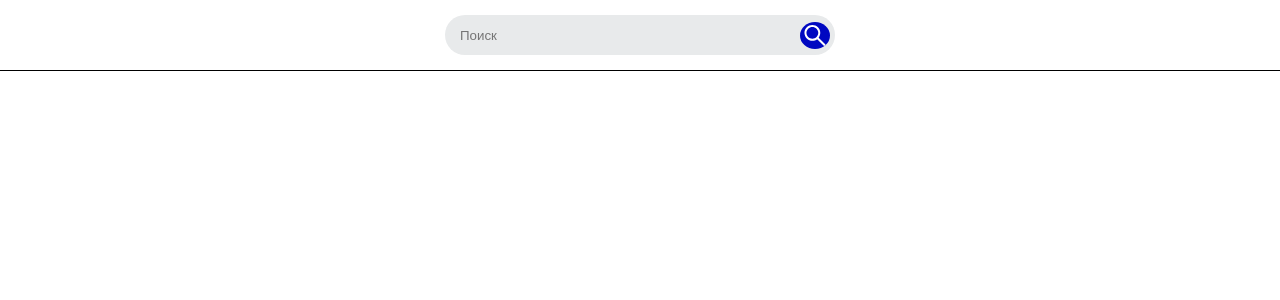
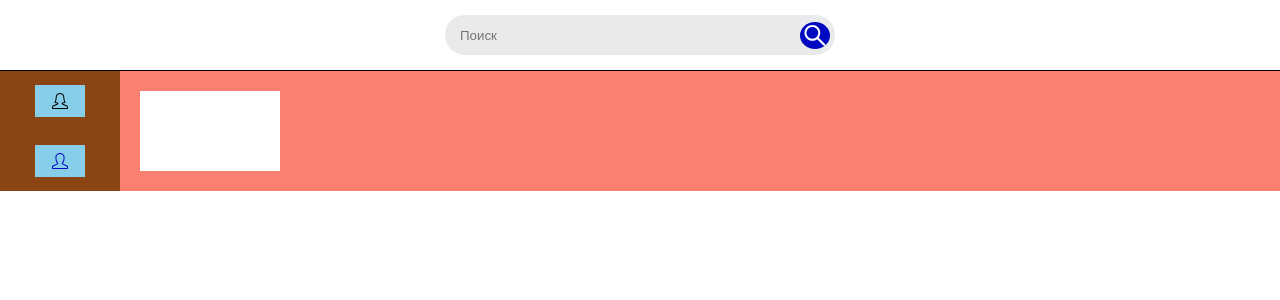
Before and after one commit to MargarTakvoryan/BeeonCode-Finel-Project, a React (Create React App) app: page /man in a window 1280 px wide. Before the commit this address had no page. Shown: the top 300 px of the page. Built offline with nearby package versions, Linux system fonts and the light colour scheme.

Commit message:
I add Gender Component styles and solve pathname problem

```diff
--- a/src/App.jsx
+++ b/src/App.jsx
@@ -12,9 +12,9 @@ function App() {
     <div className="App">
       <Search />
       <Routes>
-        <Route element={<Gender />} path={'/'}>
-          <Route index element={<Man />} />
+        <Route element={<Gender />} path="/">
           <Route element={<Woman />} path="/woman" />
+          <Route path={'/man'} element={<Man />} />
         </Route>
       </Routes>
     </div>
--- a/src/Componets/Gender/Gender.jsx
+++ b/src/Componets/Gender/Gender.jsx
@@ -1,16 +1,17 @@
-import React from 'react'
-import { Link } from 'react-router-dom'
+import { Link, Outlet, useLocation } from 'react-router-dom'
 import { SlUserFemale } from 'react-icons/sl';
 import { SlUser } from 'react-icons/sl';
 import styles from './Gender.module.css'
 
 function Gender() {
+  const {pathname} = useLocation()
   return (
-    <div style={{display:'flex'}}>
-      <div className={styles.gender_Continer}>
-        <Link to={'/'}><SlUser /></Link>
-        <Link to={'/woman'}><SlUserFemale /></Link>
+    <div className={styles.gender_Continer}>
+      <div className={styles.gender_box}>
+        <Link to={'/woman'} className={styles.gender_Icone}  ><SlUserFemale style={pathname === "/woman" ? { color: '#0008C1' } : null} /></Link>
+        <Link to={'/man'} className={styles.gender_Icone} ><SlUser style={pathname === "/man" ? { color: '#0008C1' } : null} /></Link>
       </div>
+      <Outlet />
 
     </div>
   )
--- a/src/Componets/Gender/Gender.module.css
+++ b/src/Componets/Gender/Gender.module.css
@@ -1,7 +1,26 @@
-.gender_Continer{
-    height: 80px;
-    width: 300px;
+.gender_Continer {
+    height: 120px;
+    width: 100%;
+    display: flex;
+    background: seagreen;
+}
+
+.gender_box {
+    height: 100%;
+    width: 120px;
     background: saddlebrown;
     display: flex;
+    flex-direction: column;
+    align-items: center;
+    justify-content: space-around;
+}
 
+.gender_Icone{
+    height: 32px;
+    width: 50px;
+    background: skyblue;
+    color: black;
+    display: flex;
+    justify-content: center;
+    align-items: center;
 }
--- a/src/Componets/Gender/Man/Man.jsx
+++ b/src/Componets/Gender/Man/Man.jsx
@@ -4,7 +4,9 @@ import styles from './Man.module.css'
 function Man() {
   return (
     <div className={styles.Man_Continer}>
-      wefwjifow
+      <div className={styles.sub_category}>
+
+      </div>
     </div>
   )
 }
--- a/src/Componets/Gender/Man/Man.module.css
+++ b/src/Componets/Gender/Man/Man.module.css
@@ -1,3 +1,13 @@
-.Man_Continer{
-    background: rgb(118, 87, 64);
+.Man_Continer {
+    height: 100%;
+    width: 91%;
+    background: salmon;
+    display: flex;
+    align-items: center;
 }
+.sub_category{
+    height: 80px;
+    width: 140px;
+    background: white;
+    margin-left: 20px;
+}
--- a/src/Componets/Search/Search.module.css
+++ b/src/Componets/Search/Search.module.css
@@ -16,6 +16,7 @@
     align-items: center;
     border-radius: 20px;
     padding: 5px;
+    cursor: pointer;
 }
 .input{
     height: 100%;
@@ -29,6 +30,7 @@
     height: 100%;
     color: white;
     width: 30px;
+
 }
 .searchIconBox{
     height: 90%;
```
